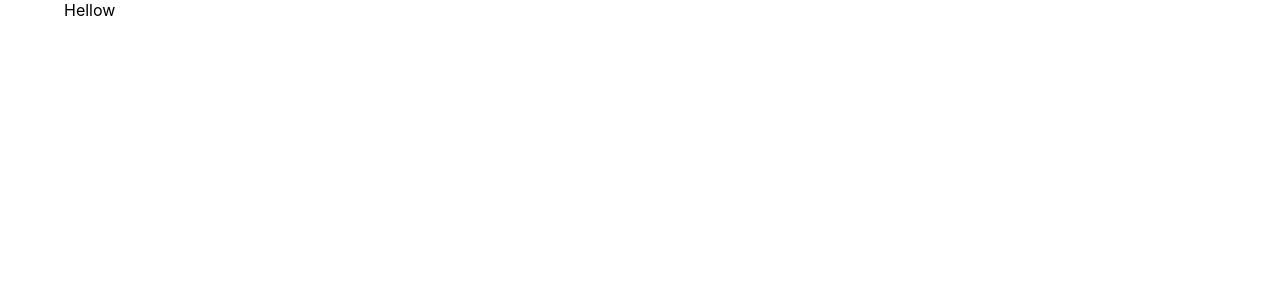
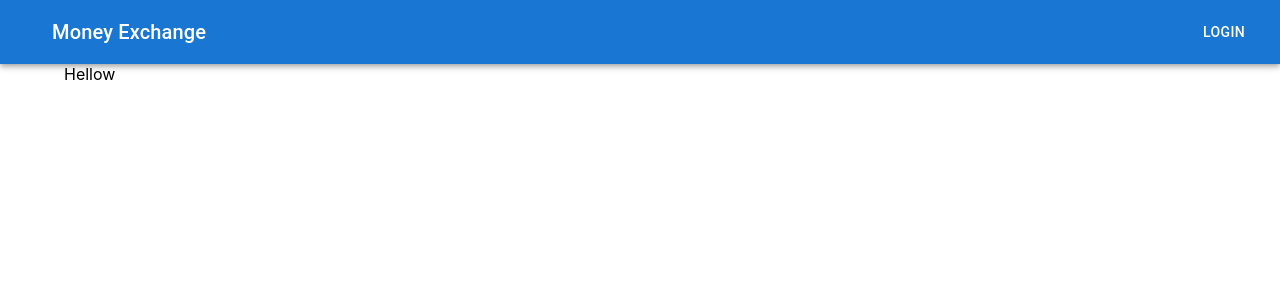
Before and after one commit to JakubNiewadzi/MoneyExchange, a React (Create React App) app in the folder frontend/: page / in a window 1280 px wide. Shown: the top 300 px of the page. Built offline with nearby package versions, Linux system fonts and the light colour scheme.

Commit message:
simple navbar

```diff
--- a/frontend/package.json
+++ b/frontend/package.json
@@ -5,6 +5,7 @@
   "dependencies": {
     "@emotion/react": "^11.11.3",
     "@emotion/styled": "^11.11.0",
+    "@mui/icons-material": "^5.15.11",
     "@mui/material": "^5.15.11",
     "@reduxjs/toolkit": "^2.2.1",
     "@testing-library/jest-dom": "^5.17.0",
--- a/frontend/src/App.js
+++ b/frontend/src/App.js
@@ -1,10 +1,10 @@
 import './App.css';
-import {LoginPage} from "./pages/LoginPage";
+import {HomePage} from "./pages/HomePage";
 
 function App() {
     return (
         <div>
-            <LoginPage/>
+            <HomePage/>
         </div>
     );
 }
--- /dev/null
+++ b/frontend/src/components/Navbar.jsx
@@ -0,0 +1,28 @@
+import AppBar from '@mui/material/AppBar';
+import Box from '@mui/material/Box';
+import Toolbar from '@mui/material/Toolbar';
+import Typography from '@mui/material/Typography';
+import Button from '@mui/material/Button';
+import IconButton from '@mui/material/IconButton';
+import MenuIcon from '@mui/icons-material/Menu';
+
+export const Navbar = () => {
+    return <Box sx={{flexGrow: 1}}>
+        <AppBar position="static">
+            <Toolbar>
+                <IconButton
+                    size="large"
+                    edge="start"
+                    color="inherit"
+                    aria-label="menu"
+                    sx={{mr: 2}}
+                >
+                </IconButton>
+                <Typography variant="h6" component="div" sx={{flexGrow: 1}}>
+                    Money Exchange
+                </Typography>
+                <Button color="inherit">Login</Button>
+            </Toolbar>
+        </AppBar>
+    </Box>
+}
--- a/frontend/src/components/Sidebar.jsx
+++ /dev/null
@@ -1,5 +0,0 @@
-import {Drawer} from "@mui/material";
-
-export const Sidebar = () => {
-    return <Drawer></Drawer>
-}
--- a/frontend/src/pages/HomePage.jsx
+++ b/frontend/src/pages/HomePage.jsx
@@ -0,0 +1,7 @@
+import {Container} from "@mui/material";
+import {Navbar} from "../components/Navbar";
+
+export const HomePage = () => {
+    return <><Navbar></Navbar>
+        <Container>Hellow</Container></>
+}
--- a/frontend/src/pages/LoginPage.jsx
+++ b/frontend/src/pages/LoginPage.jsx
@@ -1,5 +1,3 @@
-import {Container} from "@mui/material";
 
 export const LoginPage = () => {
-    return <Container>Hellow</Container>
 }
```
Also changed, not shown: 1 other file (tests, documents, lock files or other folders).
